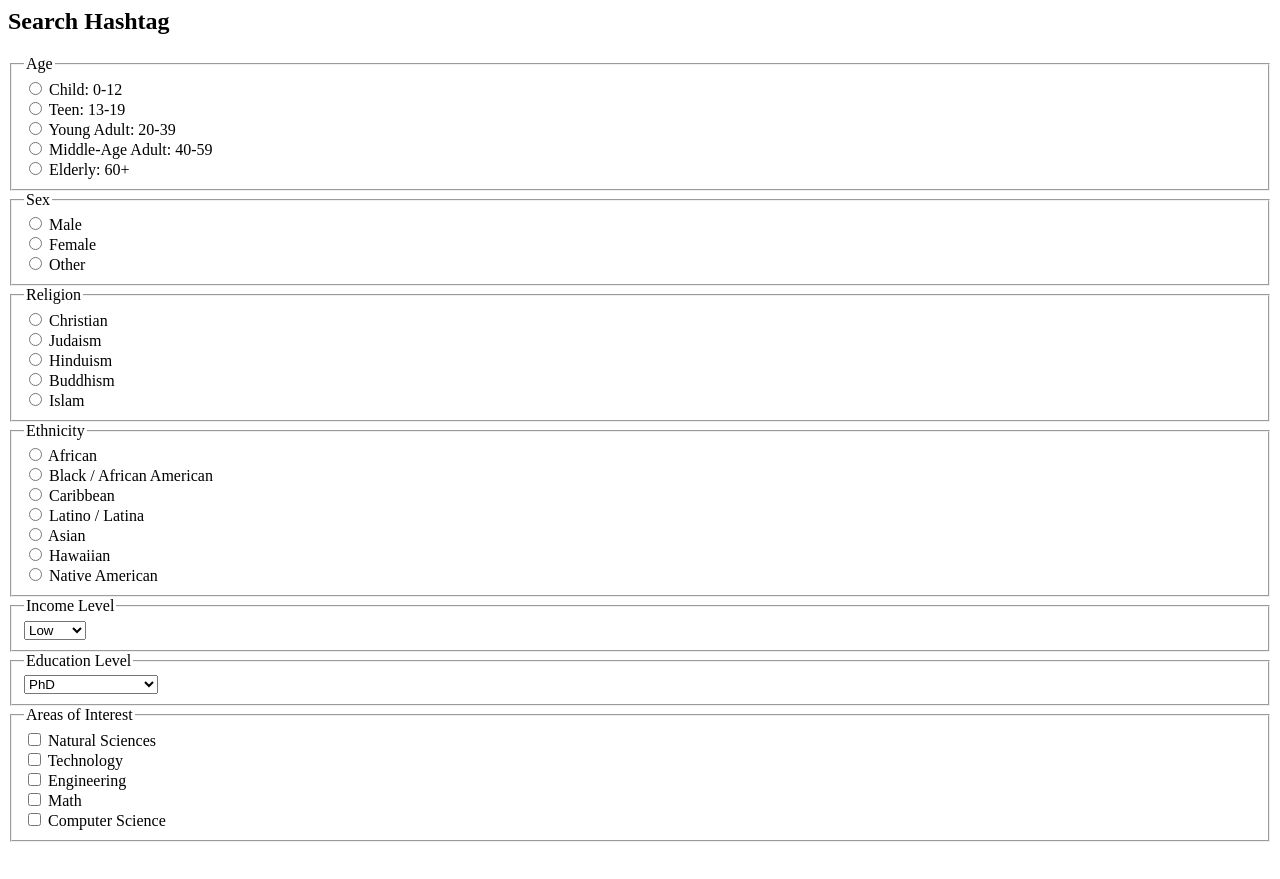
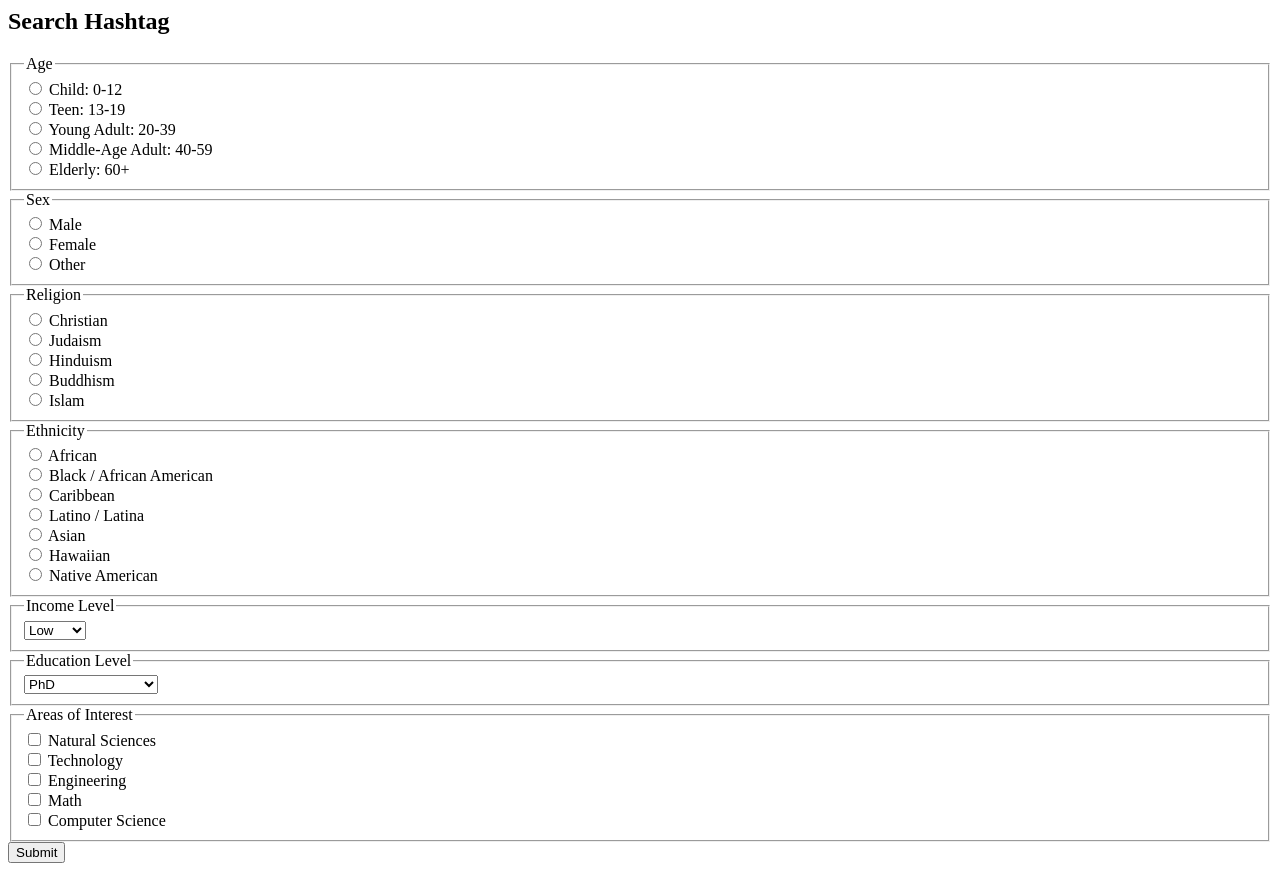
Before and after one commit to kezike/hashtag, a plain HTML site: page searchProfiles.html in a window 1280 px wide. Before the commit the page ends 858 px from the top, so only its background shows below. Drawn offline with nearby package versions, Linux system fonts and the light colour scheme.

Commit message:
edited searchProfiles

```diff
--- a/searchProfiles.html
+++ b/searchProfiles.html
@@ -5,7 +5,7 @@
 
 	<body>
 		<h2>Search Hashtag</h2>
-		<form>
+		<form action="searchProfiles.py" method="post">
 			<fieldset>
 				<legend> Age </legend>
 				<input type="radio" name="age" value="child"> Child: 0-12 <br>
@@ -75,6 +75,8 @@
 				<input type="checkbox" name="interest" value="math"> Math <br>
 				<input type="checkbox" name="interest" value="compSci"> Computer Science <br>
 			</fieldset>
+
+			<input type="submit"> <br>
 		</form>
 		<script src="https://ajax.googleapis.com/ajax/libs/jquery/3.1.0/jquery.min.js"></script>
 	</body>
```
